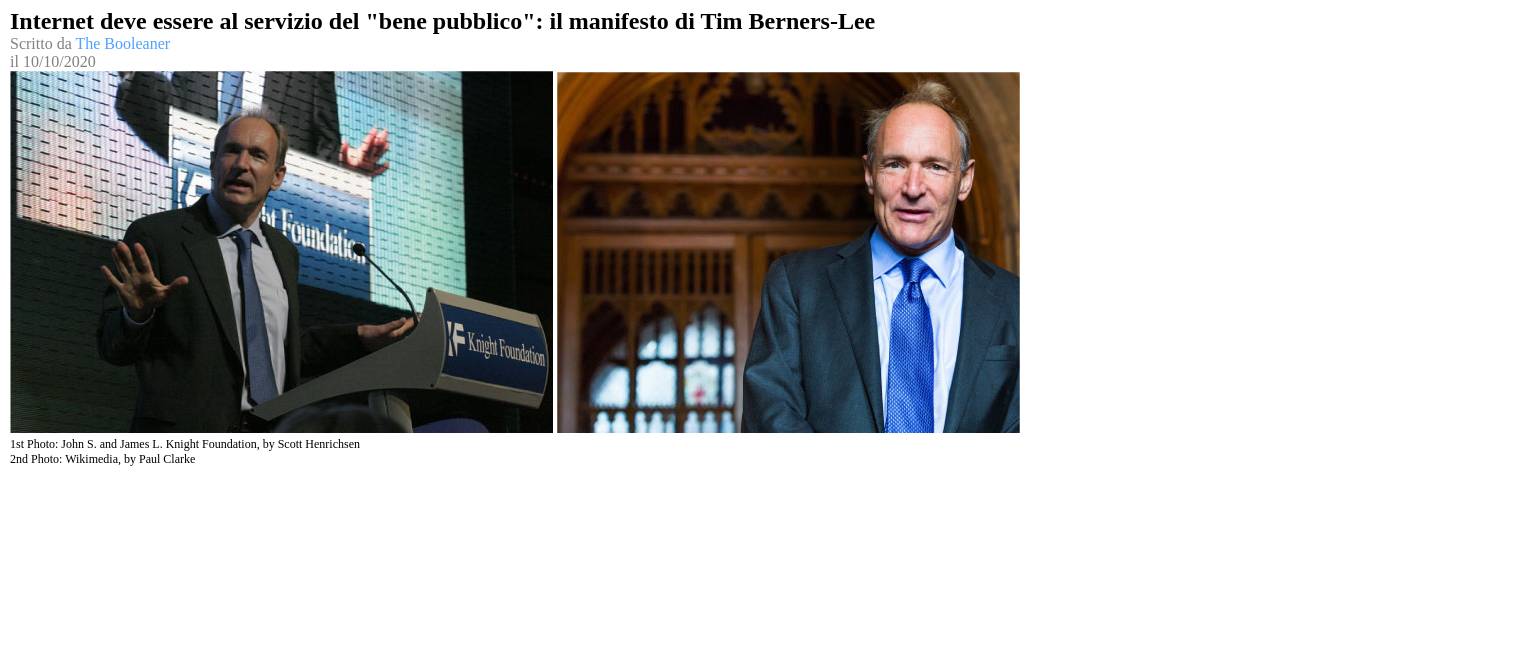
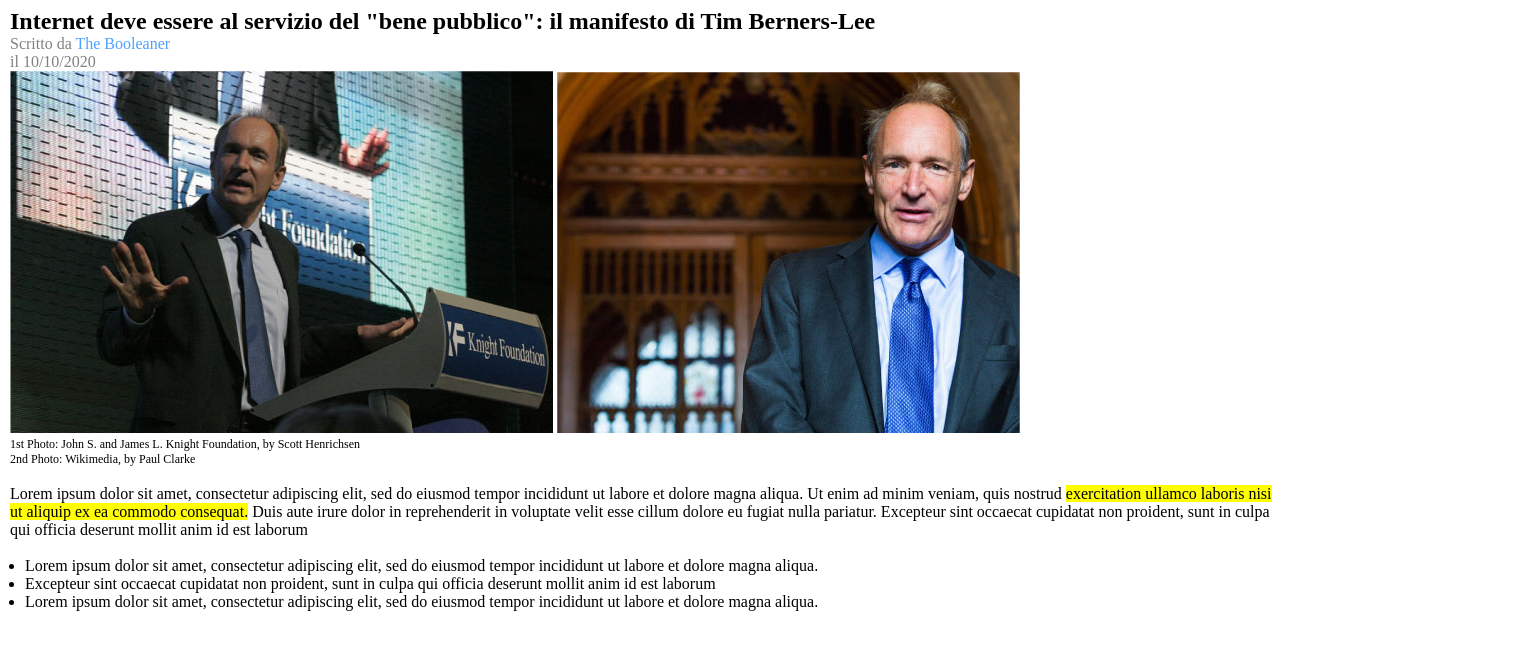
Before and after one commit to DNParadox/html-css-booleaner, a plain HTML site: page index.html in a window 1280 px wide. Shown: the part 75-724 px from the top of the page, 1534 px wide, since content can reach past the window. Drawn offline with Linux system fonts and the light colour scheme.

Commit message:
Migliorata lettura codice. Fine Testo, elenco

```diff
--- a/css/index.css
+++ b/css/index.css
@@ -33,7 +33,7 @@
 /* Main Titolo */
 
 main {
-    margin: 10px 0px 0px 10px;
+    margin: 10px 0 10px 10px; ;
 }
 
 #colorspan {
@@ -45,9 +45,22 @@ main {
 }
 
 /* Main Foto  */
+figure {
+    /* text-align: center; */
+    width: 120%;
+}
 
 figcaption {
+
     font-size: 12px;
 }
 
-/* Main Testo */
+/* Main Testo, elenco Puntato */
+
+#backgroundspan {
+    background-color: yellow;
+}
+
+#list {
+    margin-left: 15px;
+}
--- a/index.html
+++ b/index.html
@@ -21,20 +21,50 @@
     <main>
         <section id="titolo">
             <h1>Internet deve essere al servizio del "bene pubblico": il manifesto di Tim Berners-Lee</h1>
-            <p id="ptitolo"><em></em>Scritto</em> da <span id="colorspan">The Booleaner</span><br>
-                il 10/10/2020</p>
+            <p id="ptitolo">
+                Scritto da <span id="colorspan">The Booleaner</span><br>
+                il 10/10/2020
+            </p>
         </section>
-    <!-- Main Foto -->
+        <!-- Main Foto -->
         <section id="foto">
             <figure>
                 <img src="img/tim-1.jpg" alt="">
                 <img src="img/tim-2.jpg" alt="">
-                <figcaption>1st Photo: John S. and James L. Knight Foundation, by Scott Henrichsen <br>
+                <figcaption>
+                    1st Photo: John S. and James L. Knight Foundation, by Scott Henrichsen <br>
                     2nd Photo: Wikimedia, by Paul Clarke
                 </figcaption>
 
             </figure>
+        </section>
+        <br>
+        <!-- Main Testo , Elenco puntato -->
+        <section>
+            <p>
+                Lorem ipsum dolor sit amet, consectetur adipiscing elit, sed do eiusmod tempor incididunt ut labore et
+                dolore magna aliqua. Ut enim ad minim veniam, quis nostrud <span id="backgroundspan">exercitation
+                ullamco laboris nisi ut aliquip ex ea commodo consequat.</span> Duis aute irure dolor in
+                reprehenderit in voluptate velit esse cillum dolore eu fugiat nulla pariatur. Excepteur sint occaecat
+                cupidatat non proident, sunt in culpa qui officia deserunt mollit anim id est laborum
+            </p>
 
+            <br>
+
+            <ul id="list">
+                <li>
+                    Lorem ipsum dolor sit amet, consectetur adipiscing elit, sed do eiusmod tempor incididunt ut labore
+                    et
+                    dolore magna aliqua.</li>
+                <li>
+                    Excepteur sint occaecat
+                    cupidatat non proident, sunt in culpa qui officia deserunt mollit anim id est laborum
+                </li>
+                <li>
+                    Lorem ipsum dolor sit amet, consectetur adipiscing elit, sed do eiusmod tempor incididunt ut labore
+                    et
+                    dolore magna aliqua.</li>
+            </ul>
         </section>
     </main>
     <!-- Fine Main -->
```
